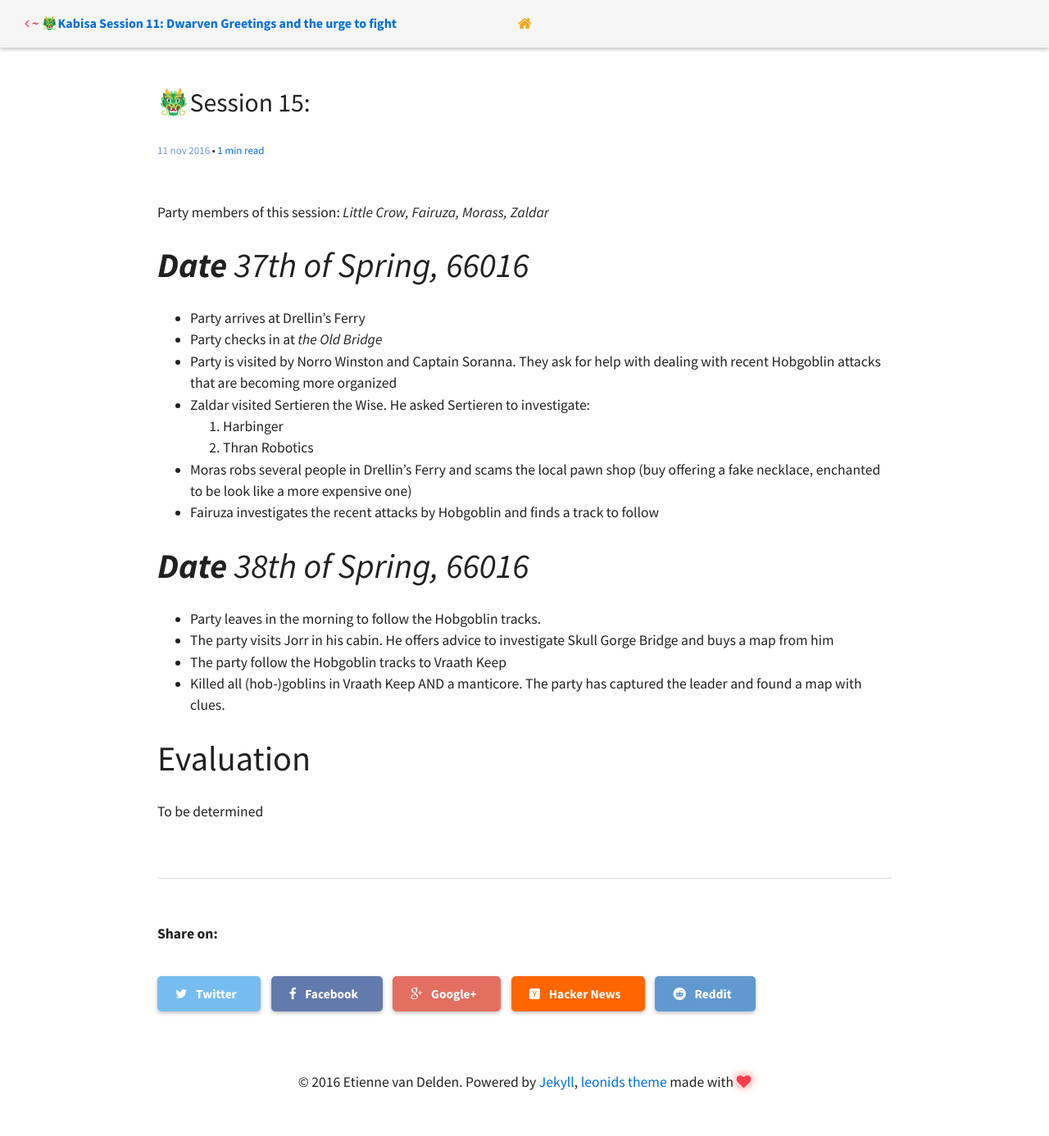
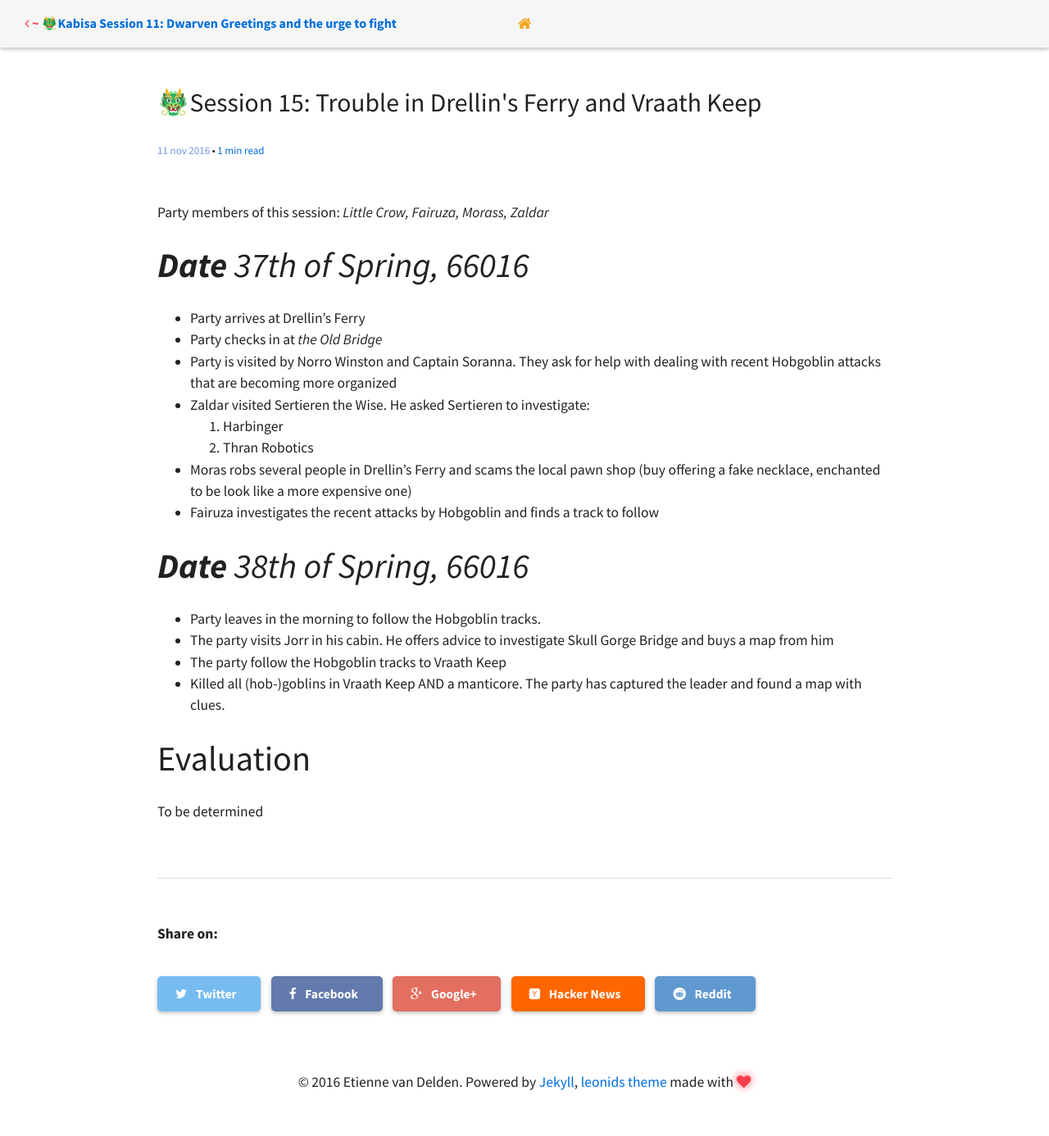
Before and after one commit to eirvandelden/eirvandelden.github.io, a Jekyll site: the page built from _posts/dnd/2016-11-12-session-15.markdown, in a window 1280 px wide. Shown: the whole page at 82% size. Built offline with Jekyll 4.4.1, drawn with Linux system fonts in a browser that asks for light colours; comment, search, counter and statistics services are not loaded.

Commit message:
Add title to session 15 post

```diff
--- a/_posts/dnd/2016-11-12-session-15.markdown
+++ b/_posts/dnd/2016-11-12-session-15.markdown
@@ -1,6 +1,6 @@
 ---
 layout: post
-title: "🐲Session 15: "
+title: "🐲Session 15: Trouble in Drellin's Ferry and Vraath Keep"
 categories: dungeons-and-dragons
 tags: [5e, Campaign-Red Hand of Doom, Adventure log]
 comments: true
```
